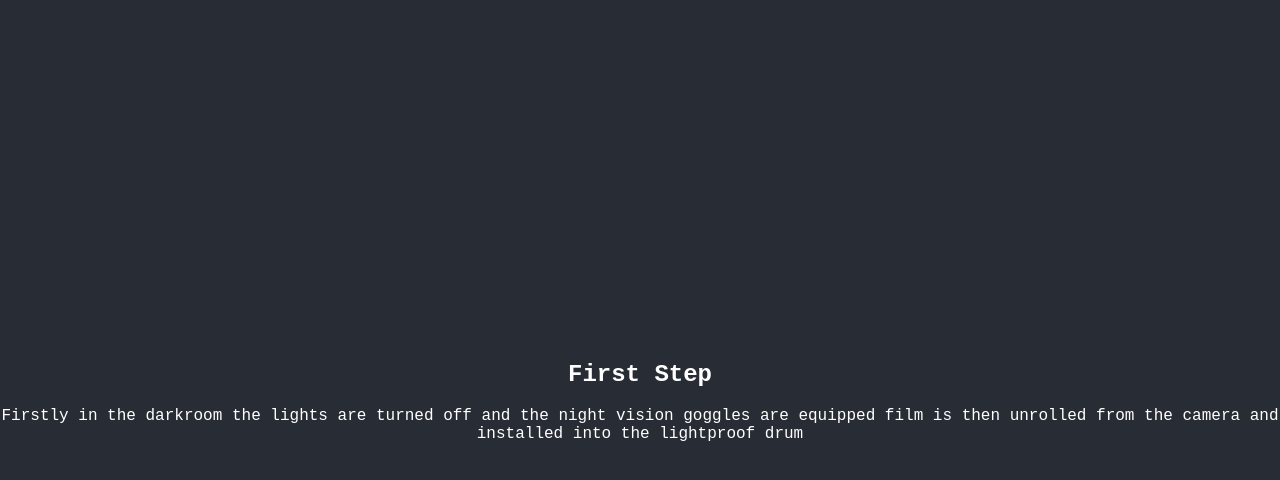
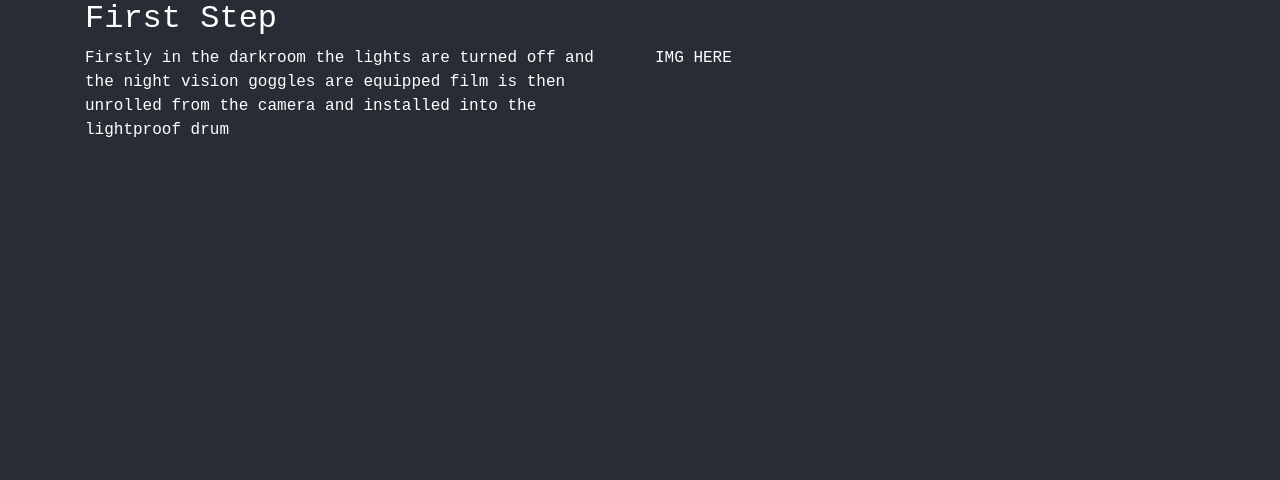
Before and after one commit to billywba/darkroom, a React (Create React App) app: page /info/1 in a window 1280 px wide. Shown: the top 480 px of the page. Built offline with nearby package versions, Linux system fonts and the light colour scheme; a web font is replaced by a local one.

Commit message:
fix layout

```diff
--- a/public/index.html
+++ b/public/index.html
@@ -28,6 +28,14 @@
 
     <!-- Font -->
     <link href="https://fonts.googleapis.com/css2?family=Fragment+Mono&display=swap" rel="stylesheet">
+
+    <!-- Bootstrap -->
+    <link
+      rel="stylesheet"
+      href="https://maxcdn.bootstrapcdn.com/bootstrap/4.3.1/css/bootstrap.min.css"
+      integrity="sha384-ggOyR0iXCbMQv3Xipma34MD+dH/1fQ784/j6cY/iJTQUOhcWr7x9JvoRxT2MZw1T"
+      crossorigin="anonymous"
+    />
   </head>
   <body>
     <noscript>You need to enable JavaScript to run this app.</noscript>
--- a/src/App.css
+++ b/src/App.css
@@ -1,12 +1,7 @@
 .App {
-  text-align: center;
   background-color: #282c34;
   color: white;
   min-height: 100vh;
-  display: flex;
-  flex-direction: column;
-  align-items: center;
-  justify-content: center;
   font-family: 'Fragment Mono', monospace;
 }
 
--- a/src/App.js
+++ b/src/App.js
@@ -15,9 +15,6 @@ function App() {
           <Route path="/info/1" element={ <InfoFrame/> } />
         </Routes>
       </Container>
-      {/* <header className="App-header">
-        <h1>DE-LIGHT</h1>
-      </header> */}
     </div>
   );
 }
--- a/src/components/pages/InfoFrame.js
+++ b/src/components/pages/InfoFrame.js
@@ -3,15 +3,19 @@ import Col from 'react-bootstrap/Col';
 
 function InfoFrame() {
   return (
+    <>
+      <h2>First Step</h2>
+
       <Row>
-      <Col>
-        <h2>First Step</h2>
+        <Col xs={6}>
 
           <p>
             Firstly in the darkroom the lights are turned off and the night vision goggles are equipped film is then unrolled from the camera and installed into the lightproof drum
           </p>
         </Col>
+        <Col xs={6}><p>IMG HERE</p></Col>
       </Row>
+    </>
   );
 }
 
```
Lines whose indentation alone changed are shown as unchanged.
